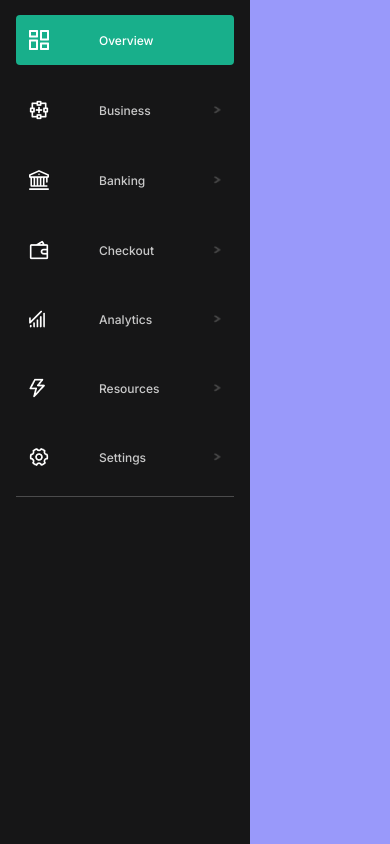
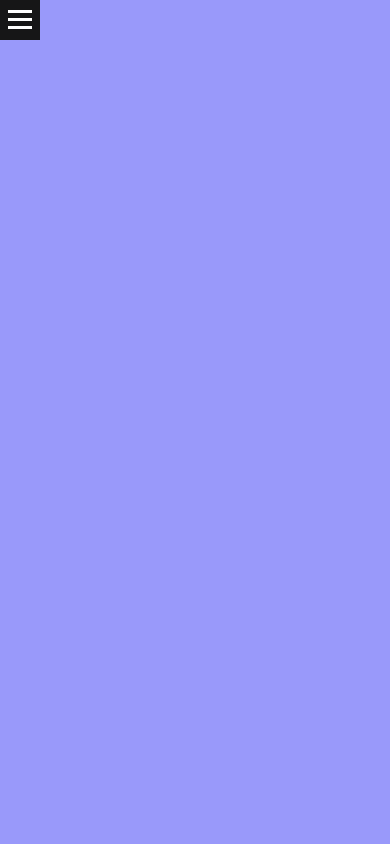
Before and after one commit to AbbasSaad27/side-bar, a plain HTML site: page index.html in a window 390 px wide. Drawn offline with Linux system fonts and the light colour scheme.

Commit message:
finalizing the bar

```diff
--- a/index.html
+++ b/index.html
@@ -43,6 +43,7 @@
       .side-bar:hover,
       .side-bar-active {
         width: 250px;
+        padding: 15px 16px;
       }
 
       .menu-container {
@@ -55,7 +56,7 @@
         align-items: center;
         text-align: center;
         border-radius: 4px;
-        overflow: hidden;
+        overflow-x: hidden;
         cursor: pointer;
         color: #ffffffc4;
       }
@@ -66,9 +67,10 @@
       .menu:not(:last-child) {
         margin-bottom: 20px;
       }
-      .menu-overview {
+      .menu-active,
+      .menu-active:hover {
         background-color: #18af8b;
-        cursor: context-menu;
+        color: white;
       }
 
       .menu-analytics .menu-title,
@@ -236,55 +238,109 @@
       .dropdown-opt {
         padding-left: 50px;
       }
+
+      /* side bar opener */
+      .side-bar-opener {
+        width: 40px;
+        height: 40px;
+        background-color: #161617;
+        position: absolute;
+        top: 0;
+        left: 0;
+        padding: 5px;
+        cursor: pointer;
+        display: none;
+        transition: all 0.5s;
+      }
+      .side-bar-clicked {
+        left: 250px;
+      }
+      .line {
+        width: 80%;
+        margin: 5px auto;
+        height: 3px;
+        background-color: white;
+        transition: all 0.3s;
+      }
+      .line-top {
+        transform: rotate(135deg);
+        margin-top: 15px;
+      }
+      .line-middle {
+        opacity: 0;
+      }
+      .line-bottom {
+        transform: rotate(-135deg);
+        margin-top: -16px;
+      }
+      /* for mobile */
+      @media only screen and (max-width: 410px) {
+        .side-bar-opener {
+          display: block;
+        }
+        .side-bar {
+          width: 0;
+          padding: 0;
+        }
+        .side-bar-active {
+          width: 250px;
+          padding: 15px 16px;
+        }
+      }
     </style>
   </head>
   <body>
+    <div class="side-bar-opener">
+      <div class="line"></div>
+      <div class="line"></div>
+      <div class="line"></div>
+    </div>
     <nav class="side-bar">
       <ul class="menu-container">
-        <li class="menu menu-overview">
+        <li class="menu menu-overview menu-active">
           <img class="menu-icon" src="./icons/box.png" alt="" />
           <p class="menu-title white">Overview</p>
         </li>
         <li class="menu menu-business">
           <img class="menu-icon" src="./icons/business-icon.png" alt="" />
           <p class="menu-title">Business</p>
-          <img class="arrow-icon" src="./icons/Arrow.png" alt="" />
-          <!-- <i class="fas fa-angle-right"></i> if you want hover effect in it too then uncomment this and comment the above please(for every menu) :D -->
+          <!-- <img class="arrow-icon" src="./icons/Arrow.png" alt="" /> -->
+          <i class="fas fa-angle-right"></i>
         </li>
 
         <li class="menu menu-banking">
           <img class="bank-icon" src="./icons/bank.svg" alt="" />
           <p class="menu-title">Banking</p>
-          <img class="arrow-icon" src="./icons/Arrow.png" alt="" />
-          <!-- <i class="fas fa-angle-right"></i> -->
+          <!-- <img class="arrow-icon" src="./icons/Arrow.png" alt="" /> -->
+          <i class="fas fa-angle-right"></i>
         </li>
 
         <li class="menu menu-checkout">
           <img class="menu-icon" src="./icons/wallet.png" alt="" />
           <p class="menu-title">Checkout</p>
-          <img class="arrow-icon" src="./icons/Arrow.png" alt="" />
-          <!-- <i class="fas fa-angle-right"></i> -->
+          <!-- <img class="arrow-icon" src="./icons/Arrow.png" alt="" /> -->
+          <i class="fas fa-angle-right"></i>
         </li>
 
         <li class="menu menu-analytics">
           <img class="menu-icon" src="./icons/analytic-icon.png" alt="" />
           <p class="menu-title">Analytics</p>
-          <img class="arrow-icon" src="./icons/Arrow.png" alt="" />
-          <!-- <i class="fas fa-angle-right"></i> -->
+          <!-- <img class="arrow-icon" src="./icons/Arrow.png" alt="" /> -->
+          <i class="fas fa-angle-right"></i>
         </li>
 
         <li class="menu menu-resources">
           <img class="menu-icon" src="./icons/resource-icon.png" alt="" />
           <p class="menu-title">Resources</p>
-          <img class="arrow-icon" src="./icons/Arrow.png" alt="" />
-          <!-- <i class="fas fa-angle-right"></i> -->
+          <!-- <img class="arrow-icon" src="./icons/Arrow.png" alt="" /> -->
+          <i class="fas fa-angle-right"></i>
         </li>
 
         <li class="menu menu-settings">
           <img class="menu-icon" src="./icons/settings-icon.png" alt="" />
           <p class="menu-title">Settings</p>
-          <img class="arrow-icon" src="./icons/Arrow.png" alt="" />
-          <!-- <i class="fas fa-angle-right"></i> -->
+          <!-- <img class="arrow-icon" src="./icons/Arrow.png" alt="" /> -->
+          <i class="fas fa-angle-right"></i>
         </li>
       </ul>
 
@@ -425,6 +481,8 @@
       const dropdownOptions = [
         ...document.querySelectorAll(".dropdown-options"),
       ];
+      const sideBarOpener = document.querySelector(".side-bar-opener");
+      const hamburgerLines = document.querySelectorAll(".line");
 
       let activeDeepMenu;
 
@@ -432,7 +490,7 @@
       menus.forEach((menu, i) =>
         menu.addEventListener("click", function (e) {
           deepMenuOverlay.classList.add("deep-menu-overlay-active");
-          sideBar.classList.add("side-bar-active");
+          if (screen.width > 410) sideBar.classList.add("side-bar-active");
           activeDeepMenu = deepMenus[i];
           activeDeepMenu.classList.add("deep-menu-show");
         })
@@ -442,7 +500,7 @@
       btnCloseDeepMenuOverlay.addEventListener("click", function (e) {
         deepMenuOverlay.classList.remove("deep-menu-overlay-active");
 
-        sideBar.classList.remove("side-bar-active");
+        if (screen.width > 410) sideBar.classList.remove("side-bar-active");
 
         activeDeepMenu.classList.remove("deep-menu-show");
       });
@@ -471,6 +529,15 @@
         });
       });
 
+      // opening side-bar on mobile
+      sideBarOpener.addEventListener("click", function (e) {
+        this.classList.toggle("side-bar-clicked");
+        sideBar.classList.toggle("side-bar-active");
+        ["line-top", "line-middle", "line-bottom"].forEach((cls, i) =>
+          hamburgerLines[i].classList.toggle(cls)
+        );
+      });
+
       // body.addEventListener("mouseleave", function (e) {
       //   activeDeepMenu.classList.remove("deep-menu-show");
       //   deepMenuOverlay.classList.remove("deep-menu-overlay-active");
```
